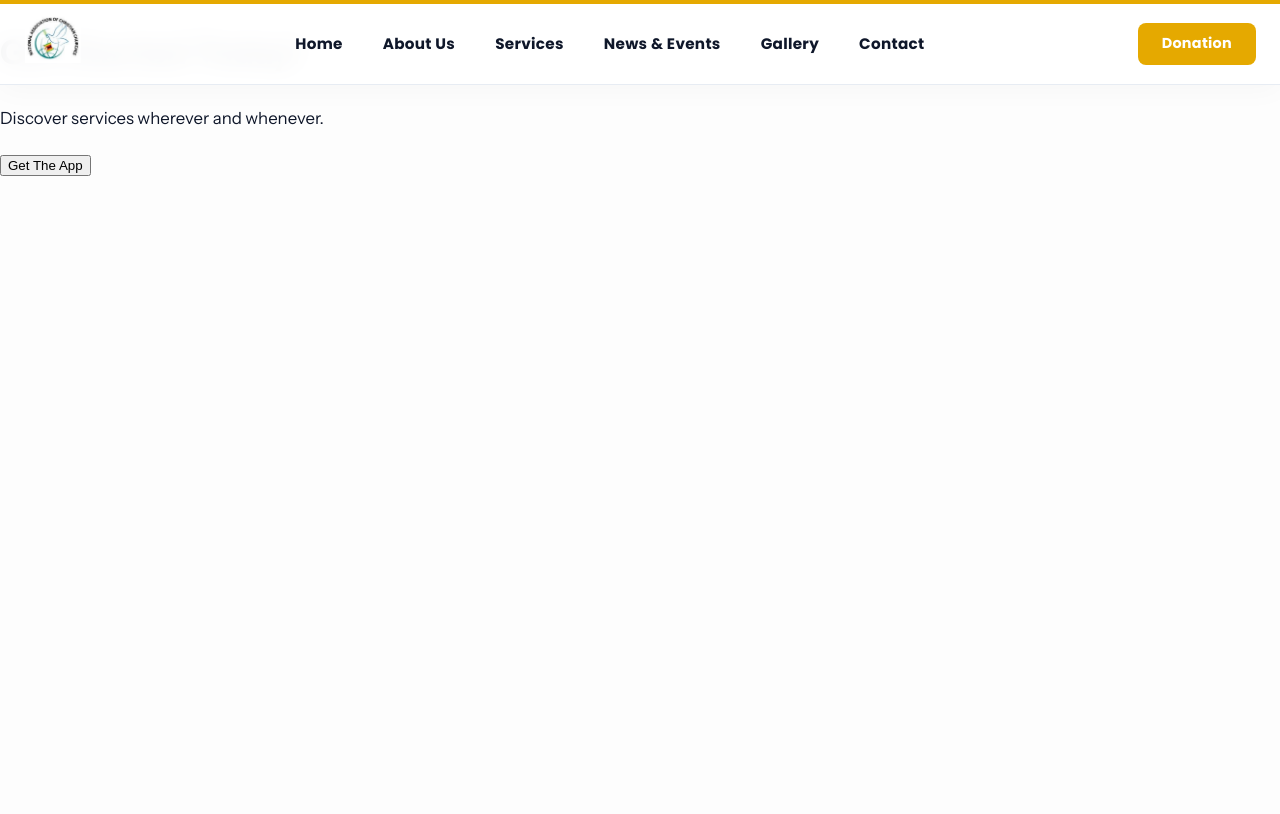
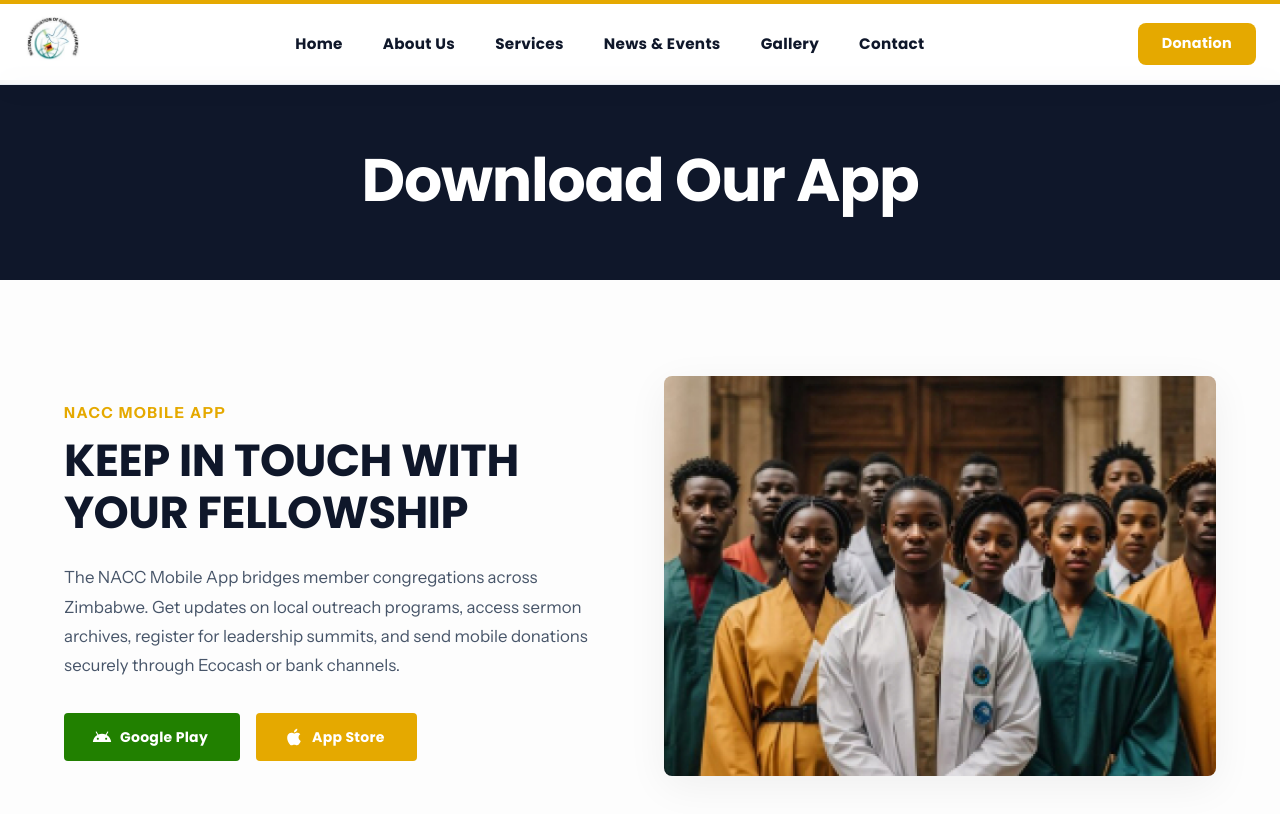
Before and after one commit to tonderaikawere/nacczw, a React (Vite) app: page /app-download in a window 1280 px wide. Shown: the top 814 px of the page. Built offline with nearby package versions, Linux system fonts and the light colour scheme; a web font is replaced by a local one.

Commit message:
content: add NACC AppStore promo copy and features list to AppDownload component

```diff
--- a/src/components/AppDownload.tsx
+++ b/src/components/AppDownload.tsx
@@ -1,12 +1,54 @@
 import React from 'react';
+import { Box, Typography, Button, Container, Grid } from '@mui/material';
+import AndroidIcon from '@mui/icons-material/Android';
+import AppleIcon from '@mui/icons-material/Apple';
 
 const AppDownload: React.FC = () => {
   return (
-    <div>
-      <h1>Get Started Today!</h1>
-      <p>Discover services wherever and whenever.</p>
-      <button>Get The App</button>
-    </div>
+    <Box sx={{ pt: '80px' }}>
+      <Box sx={{ py: 8, backgroundColor: '#0F172A', color: '#ffffff', textAlign: 'center' }}>
+        <Typography variant="h2" sx={{ fontFamily: '"Poppins", sans-serif', fontWeight: 800 }}>
+          Download Our App
+        </Typography>
+      </Box>
+      <Container maxWidth="lg" sx={{ py: 12 }}>
+        <Grid container spacing={6} alignItems="center">
+          <Grid item xs={12} md={6}>
+            <Typography variant="body2" sx={{ color: 'secondary.main', fontWeight: 800, mb: 1, textTransform: 'uppercase', letterSpacing: '0.1em' }}>
+              NACC Mobile App
+            </Typography>
+            <Typography variant="h3" sx={{ fontWeight: 800, mb: 3, fontSize: { xs: '2rem', md: '2.8rem' } }}>
+              KEEP IN TOUCH WITH YOUR FELLOWSHIP
+            </Typography>
+            <Typography variant="body1" sx={{ color: 'text.secondary', mb: 4 }}>
+              The NACC Mobile App bridges member congregations across Zimbabwe. Get updates on local outreach programs, access sermon archives, register for leadership summits, and send mobile donations securely through Ecocash or bank channels.
+            </Typography>
+            <Box sx={{ display: 'flex', gap: 2, flexWrap: 'wrap' }}>
+              <Button variant="contained" color="primary" startIcon={<AndroidIcon />} onClick={() => alert('Redirecting to Google Play Store...')}>
+                Google Play
+              </Button>
+              <Button variant="contained" color="secondary" startIcon={<AppleIcon />} onClick={() => alert('Redirecting to App Store...')}>
+                App Store
+              </Button>
+            </Box>
+          </Grid>
+          <Grid item xs={12} md={6}>
+            <Box
+              component="img"
+              src="/images/img3.png"
+              alt="App Promo Preview"
+              sx={{
+                width: '100%',
+                maxHeight: '400px',
+                objectFit: 'cover',
+                borderRadius: '8px',
+                boxShadow: '0 10px 40px rgba(0,0,0,0.06)'
+              }}
+            />
+          </Grid>
+        </Grid>
+      </Container>
+    </Box>
   );
 };
 
```
